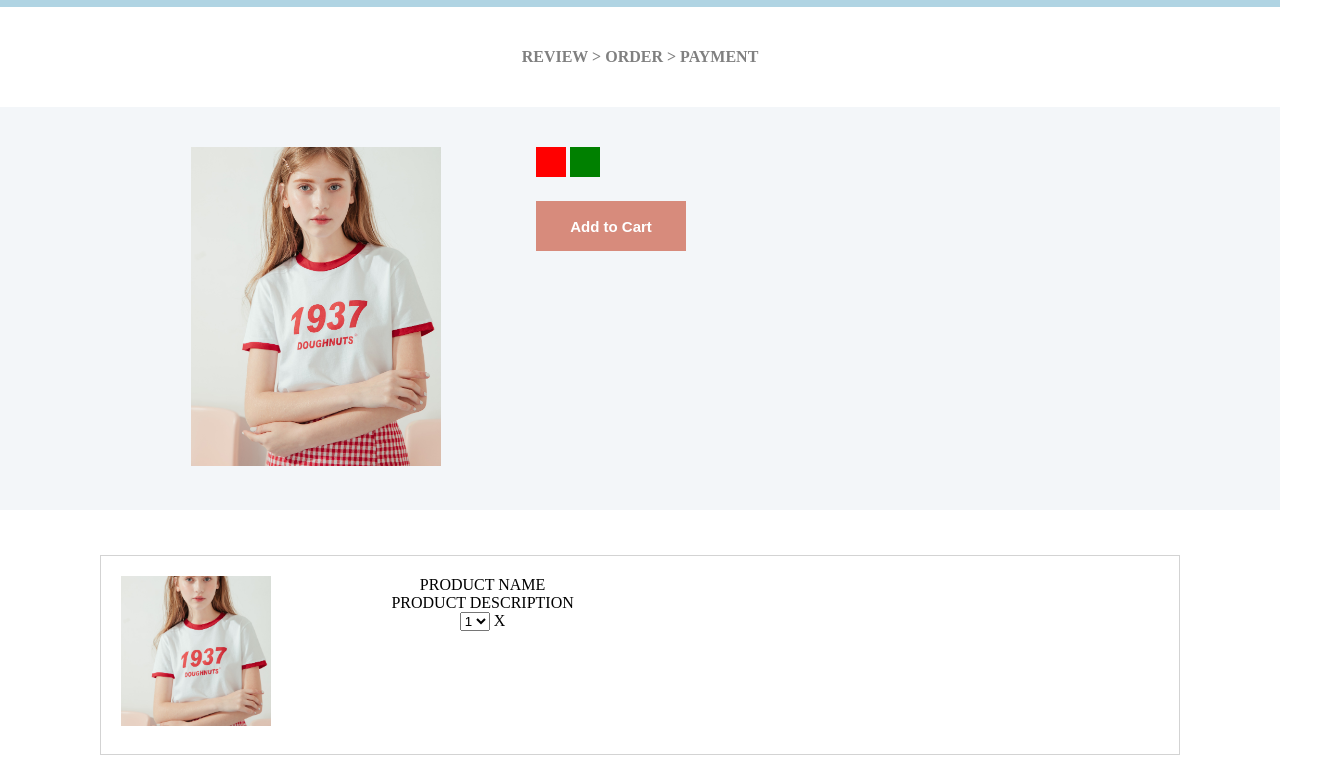
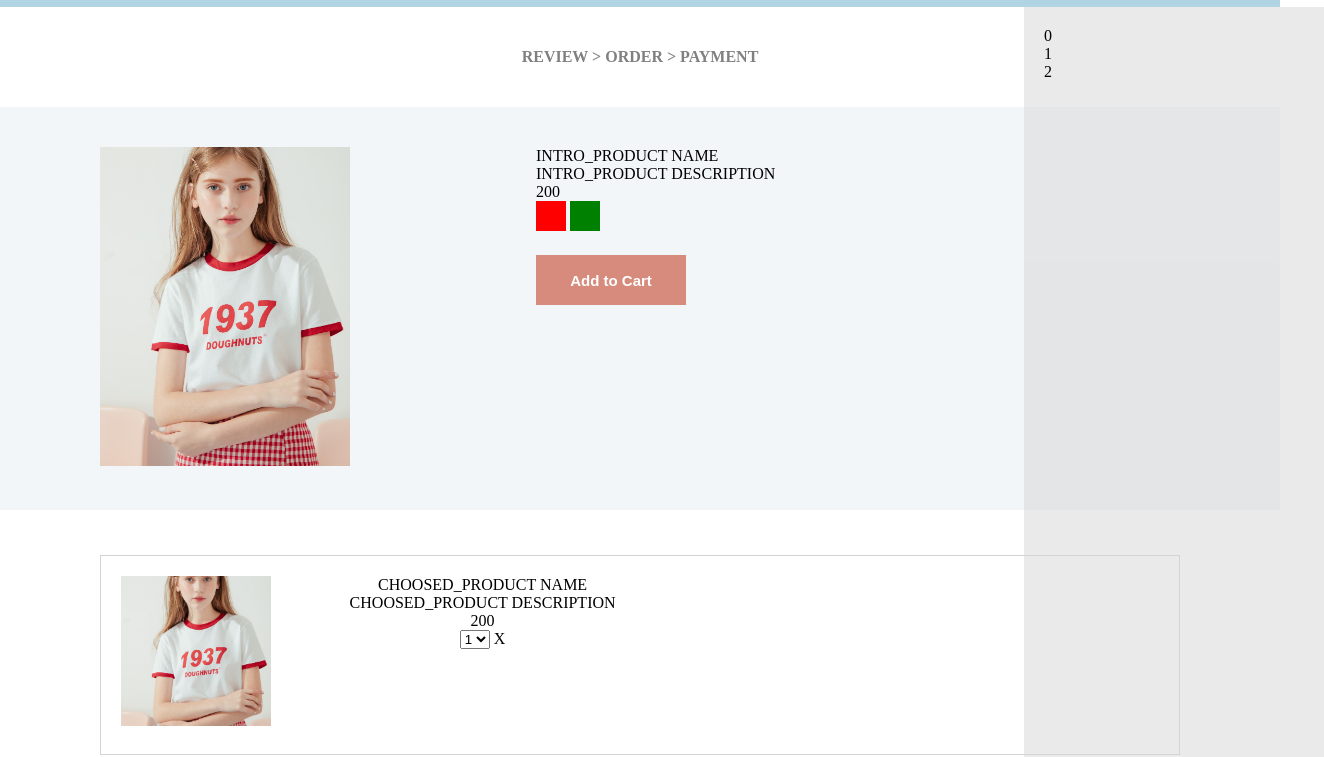
Before and after one commit to yipei1028/shopping_cart, a plain HTML site: page index.html in a window 1280 px wide. Both pictures are taken after a click on the button "Add to Cart". Shown: the part 43-800 px from the top of the page, 1324 px wide, since content can reach past the window. Drawn offline with Linux system fonts and the light colour scheme.

Commit message:
almost done still have some details need to be fixed

```diff
--- a/index.html
+++ b/index.html
@@ -12,17 +12,31 @@
 <body>
   <nav>
     <div class="right-top-shoppingcart-icon">
-      <img src="./image/shopping-cart (2).png" alt="shopping-cart-icon" />
+      <img src="./image/shopping-cart (2).png" alt="shopping-cart-icon" onclick="showShoppingCart();" />
       <p id="itemAmount">0</p>
     </div>
   </nav>
-  <div class="process">
+  <div id="side-nav" style=" display:none;">
+    <ul>
+      <li>0</li>
+      <li>1</li>
+      <li>2</li>
+    </ul>
+  </div>
+  <div id="hide-side-nav" onClick="hideSideNav();" style=" display:none;"></div>
+  <div class=" process ">
     REVIEW > ORDER > PAYMENT
   </div>
-  <div class="shopping-list-container">
-    <div class="product-info">
-      <img id="big-image" src="./image/red.jpg" />
+  <div class="shopping-list-container ">
+    <div class="left-container ">
+      <div class="product-img ">
+        <img id="big-image" src="./image/red.jpg " />
       </div>
+    </div>
+    <div class="right-container ">
+      <p id="product-name">INTRO_PRODUCT NAME</p>
+      <p id="product-description">INTRO_PRODUCT DESCRIPTION</p>
+      <p id="product-price">200</p>
       <div class="small-option-container">
         <div id="red-small" onclick="document.getElementById('big-image').src='./image/red.jpg'">
         </div>
@@ -32,55 +46,84 @@
         <button onclick="addToCart()">Add to Cart</button>
       </div>
     </div>
-  <div class="product-list">
+
+  </div>
+  <div id="product-list">
     <div class="single-item">
-      <img src="./image/red.jpg" alt="product cover picture" />
+      <img src="./image/red.jpg" alt="product cover picture " />
       <div class="product-info">
-        <p id="product-name">PRODUCT NAME</p>
-        <p id="product-description">PRODUCT DESCRIPTION</p>
-        <select name="text">
+        <p id="choosed-product-name">CHOOSED_PRODUCT NAME</p>
+        <p id="choosed-product-description">CHOOSED_PRODUCT DESCRIPTION</p>
+        <p id="choosed-product-price">200</p>
+        <select id="amount">
           <option value="value1">1</option>
           <option value="value2">2</option>
           <option value="value3">3</option>
           <option value="value4">4</option>
           <option value="value5">5</option>
         </select>
-        <span>X</span>
-      </div>
-    </div>
-    <div class="single-item">
-      <img src="./image/red.jpg" alt="product cover picture" />
-      <div class="product-info">
-        <p id="product-name">PRODUCT NAME</p>
-        <p id="product-description">PRODUCT DESCRIPTION</p>
-        <select name="text">
-          <option value="value1">1</option>
-          <option value="value2">2</option>
-          <option value="value3">3</option>
-          <option value="value4">4</option>
-          <option value="value5">5</option>
-        </select>
-        <span>X</span>
+        <span onclick=" ">X</span>
       </div>
     </div>
   </div>
-  <div class="checkout-container">
+  <div id="checkout-container">
     <span>TOTAL:</span>
-    <span>1000</span>
+    <span id="total"></span>
     <span>
       <button>ORDER</button>
     </span>
   </div>
-</body>
   <script>
-  // 點擊加入購物車的按鈕後，要跳出side-nav顯示目前購物車的東西，然後購物車的數量要++
+    // 點擊加入購物車的按鈕後，要跳出side-nav(大約三秒？？->setTimeOut)顯示目前購物車的東西，然後購物車的數量要++
     //先把他顯示在下面好ㄌ不然太煩ㄌ
+
     function addToCart() {
+      //購物車內的商品數量會增加
       var itemAmount = document.getElementById("itemAmount").innerHTML;
       var itemAmountParsed = parseInt(itemAmount);
       document.getElementById("itemAmount").innerHTML = itemAmountParsed + 1;
+
+      // 把商品資訊顯示在購物車中(現在是下方資訊欄)
+      var itemChoosed = document.createElement("div");
+      itemChoosed.className = "single-item";
+      var itemChoosedName = document.createTextNode(document.getElementById("product-name").innerHTML);
+      var itemChoosedDescription = document.createTextNode(document.getElementById("product-description").innerHTML);
+      var itemChoosedPrice = document.createTextNode(document.getElementById("product-price").innerHTML);
+      // var itemChoosedInfo = { name: itemChoosedName, description: itemChoosedDescription };
+      // 想把這裡的所有內容包成一個物件
+      // 想把這裡的所有內容包成一個物件
+      // 想把這裡的所有內容包成一個物件
+      itemChoosed.appendChild(itemChoosedDescription);
+      itemChoosed.appendChild(itemChoosedName);
+      itemChoosed.appendChild(itemChoosedPrice);
+      //差一張圖@@，還有排版的問題
+      document.getElementById("product-list").appendChild(itemChoosed);
+
+      //點擊加入購物車的按鈕後，會跳出現在購物車內的東西
+      document.getElementById("side-nav").style.display = "block";
+      document.getElementById("hide-side-nav").style.display = "inline-block";
+
+      //出現三秒之後自動消失->setTimeOut
+      // setTimeout(hideSideNav(), 3000);
     }
 
+    var itemChoosedPrice = document.getElementById("product-price").innerHTML;
+    var itemPriceParsed = parseInt(itemChoosedPrice);
+    document.getElementById("total").innerHTML = itemChoosedPrice;
+    console.log(itemChoosedPrice);
+
+    //隱藏sideNav
+    function hideSideNav() {
+      document.getElementById("side-nav").style.display = "none";
+      document.getElementById("hide-side-nav").style.display = "none";
+    }
+
+    function showShoppingCart() {
+      document.getElementById("side-nav").style.display = "block";
+      document.getElementById("hide-side-nav").style.display = "inline-block";
+    }
   </script>
+</body>
+
 
 </html>
--- a/style.css
+++ b/style.css
@@ -2,6 +2,12 @@
   padding: 0;
   margin: 0;
   box-sizing: border-box;
+  list-style:none;
+}
+
+body,html{
+  width: 100%;
+  height: 100%;
 }
 
 nav{
@@ -11,6 +17,7 @@ nav{
   background-color: rgb(176, 212, 227);
   padding: 10px;
   line-height: 30px;
+  top:0px;
 }
 
 .right-top-shoppingcart-icon{
@@ -25,6 +32,41 @@ nav{
   margin-right:10px;
 }
 
+#side-nav{
+display: inline-block;
+width:300px;
+height: 100%;
+background-color: rgb(214,214,214,0.5);
+margin-left:80%;
+z-index:1000;
+top:50px;
+position: absolute;
+padding:20px;
+}
+
+#hide-side-nav{
+  display: inline-block;
+width:100%;
+height: 100%;
+background-color: rgba(255,255,255,0);
+z-index:999;
+top:50px;
+position: fixed;
+}
+
+.left-container{
+  display: inline-block;
+  width:40%;
+  height: auto;
+}
+
+.right-container{
+  display: inline-block;
+  width:40%;
+  height: auto;
+  vertical-align: top;
+}
+
 .process{
   display: block;
   height: 100px;
@@ -34,6 +76,7 @@ nav{
   font-weight: 800;
   text-align: center;
   line-height: 100px;
+  top:50px;
 }
 
 .shopping-list-container{
@@ -44,7 +87,7 @@ nav{
   padding:40px 100px 40px 100px;
 }
 
-#big-image{
+.product-img > #big-image{
   display: inline-block;
   width:250px;
   background-color: blue;
@@ -87,7 +130,7 @@ background-color: red;
 background-color: green;
 }
 
-.product-list{
+#product-list{
   display: block;
   height: auto;
   width:100%;
@@ -110,7 +153,7 @@ background-color: green;
   object-fit: cover;
 }
 
-.checkout-container{
+#checkout-container{
   display: block;
   height: 80px;
   line-height: 80px;
@@ -119,7 +162,7 @@ background-color: green;
   padding:0px 100px 0px 70%;
 }
 
-.checkout-container  button{
+#checkout-container  button{
   border:none;
   width:150px;
   height: 50px;
```
Lines whose indentation alone changed are shown as unchanged.
